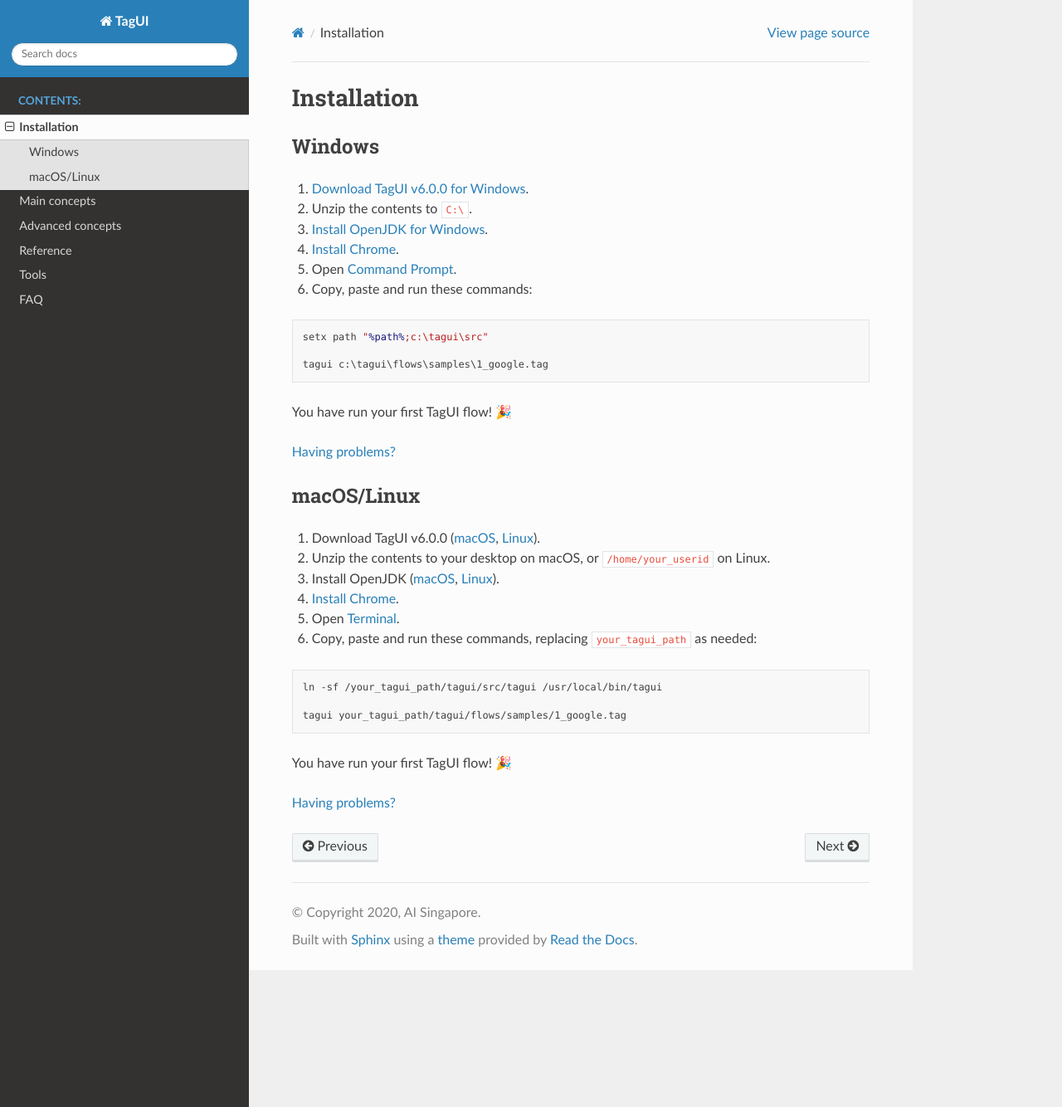
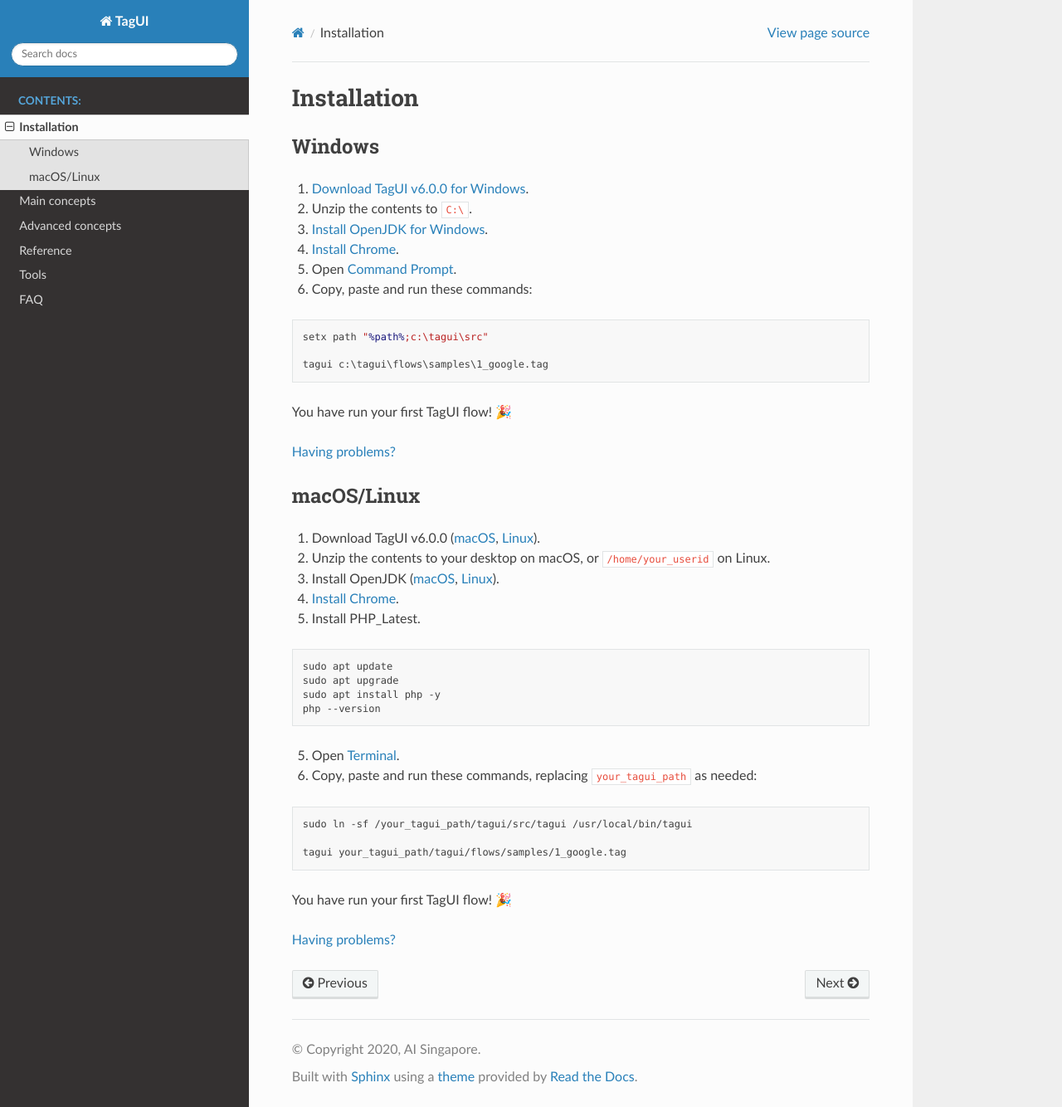
Before and after one commit to aisingapore/TagUI, a Sphinx documentation site: the page built from docs/setup.rst, in a window 1280 px wide and 1334 px high. Shown: the whole window at 83% size. Built offline with Sphinx 7.4.7 and the Read the Docs theme 2.0.0, drawn with Linux system fonts in a browser that asks for light colours.

Commit message:
Update setup.rst
Update & upgrade system, then install 'PHP_Latest' and check new version
Insert 'sudo' command onto Linking command, as Ubuntu & Debian require SU priveleges to write to /usr/local/bin

```diff
--- a/docs/setup.rst
+++ b/docs/setup.rst
@@ -36,13 +36,22 @@
 
 4. `Install Chrome <https://www.google.com/chrome/>`_.
 
+5. Install PHP_Latest.
+
+.. code-block:: bash
+
+    sudo apt update
+    sudo apt upgrade
+    sudo apt install php -y
+    php --version
+
 5. Open :ref:`Terminal <how-to-use-terminal>`.
 
 6. Copy, paste and run these commands, replacing ``your_tagui_path`` as needed:
 
 .. code-block:: bash
 
-    ln -sf /your_tagui_path/tagui/src/tagui /usr/local/bin/tagui
+    sudo ln -sf /your_tagui_path/tagui/src/tagui /usr/local/bin/tagui
 
     tagui your_tagui_path/tagui/flows/samples/1_google.tag
 
```
